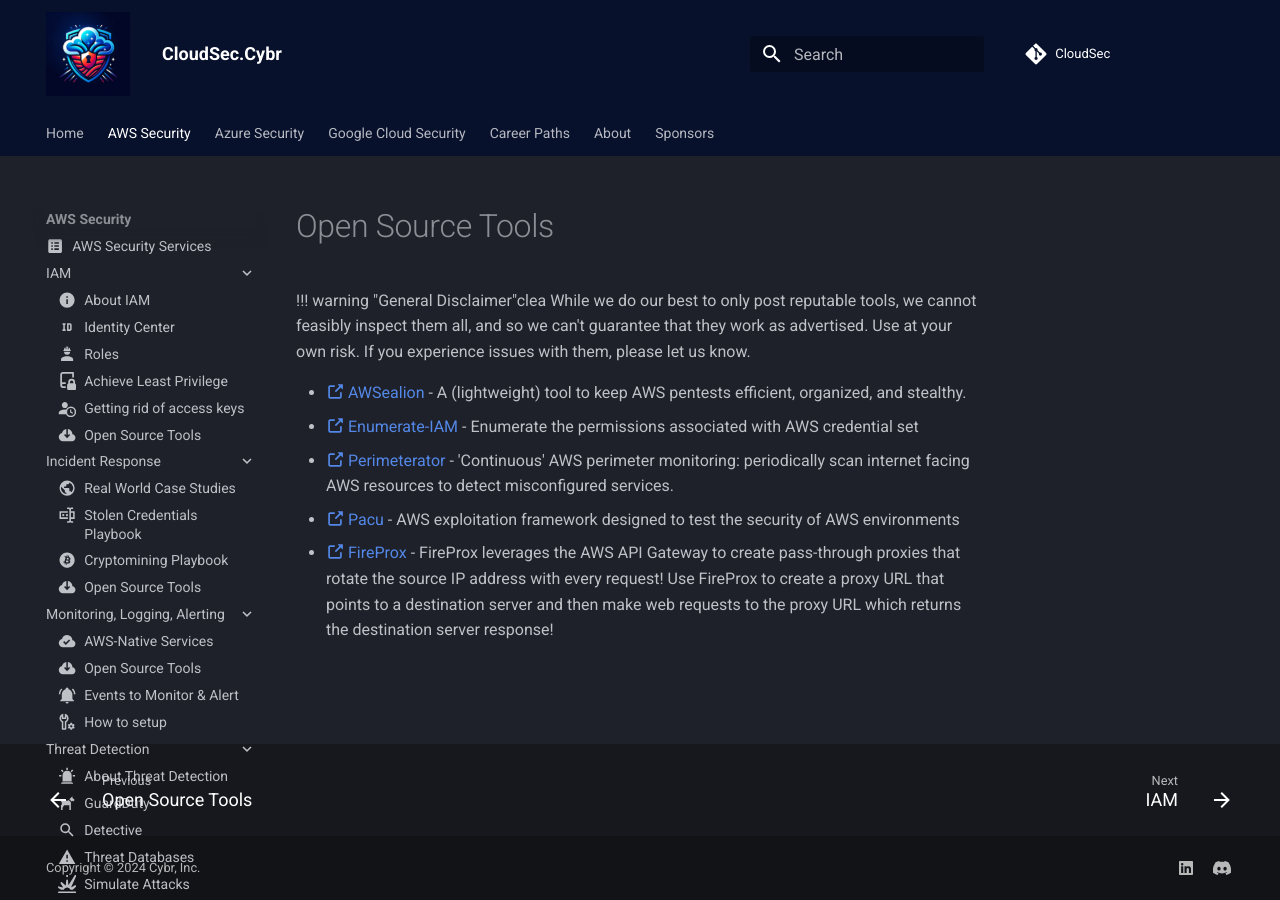
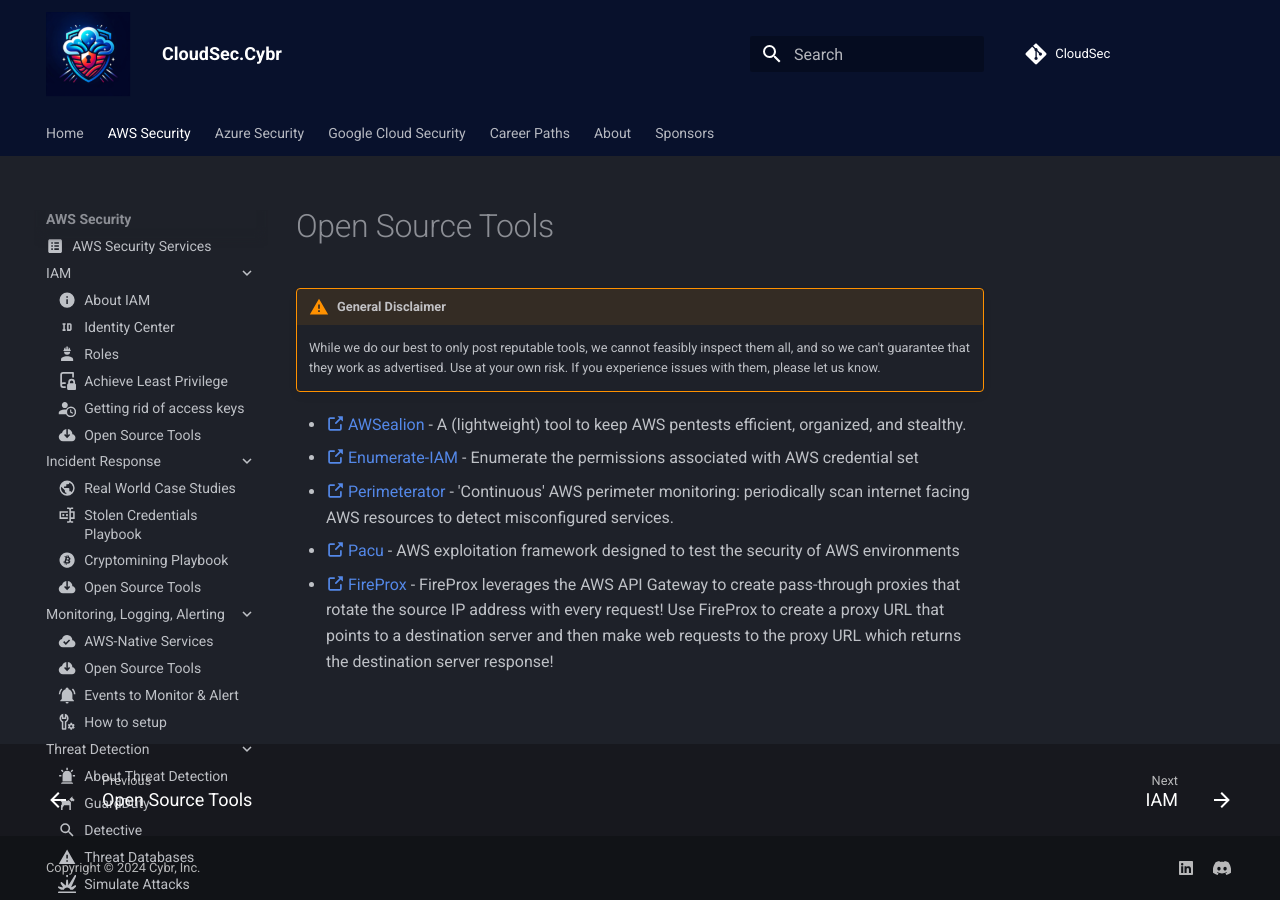
Before and after one commit to Cybr-Inc/CloudSec, an MkDocs documentation site: the page built from docs/aws/security-assessments/pentesting-red-teaming/open-source-tools.md, in a window 1280 px wide. Built offline with MkDocs 1.6.1 and Material for MkDocs 9.7.7, drawn with Linux system fonts in a browser that asks for light colours; comment, search, counter and statistics services are not loaded.

Commit message:
fixed typo

```diff
--- a/docs/aws/security-assessments/pentesting-red-teaming/open-source-tools.md
+++ b/docs/aws/security-assessments/pentesting-red-teaming/open-source-tools.md
@@ -2,7 +2,7 @@
 icon: material/cloud-download
 ---
 
-!!! warning "General Disclaimer"clea
+!!! warning "General Disclaimer"
     While we do our best to only post reputable tools, we cannot feasibly inspect them all, and so we can't guarantee that they work as advertised. Use at your own risk. If you experience issues with them, please let us know.
 
 - [ :octicons-link-external-16: AWSealion](https://github.com/0xd4y/AWSealion) - A (lightweight) tool to keep AWS pentests efficient, organized, and stealthy.
```
